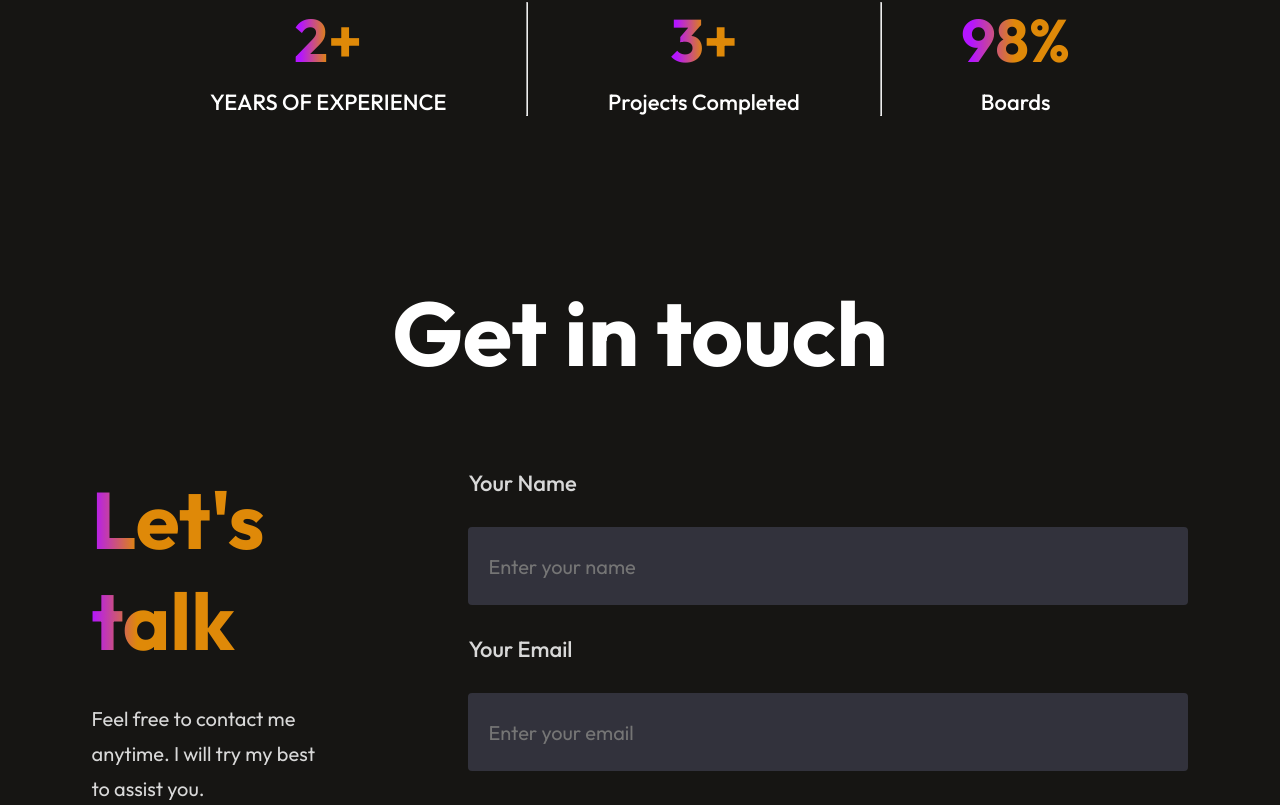
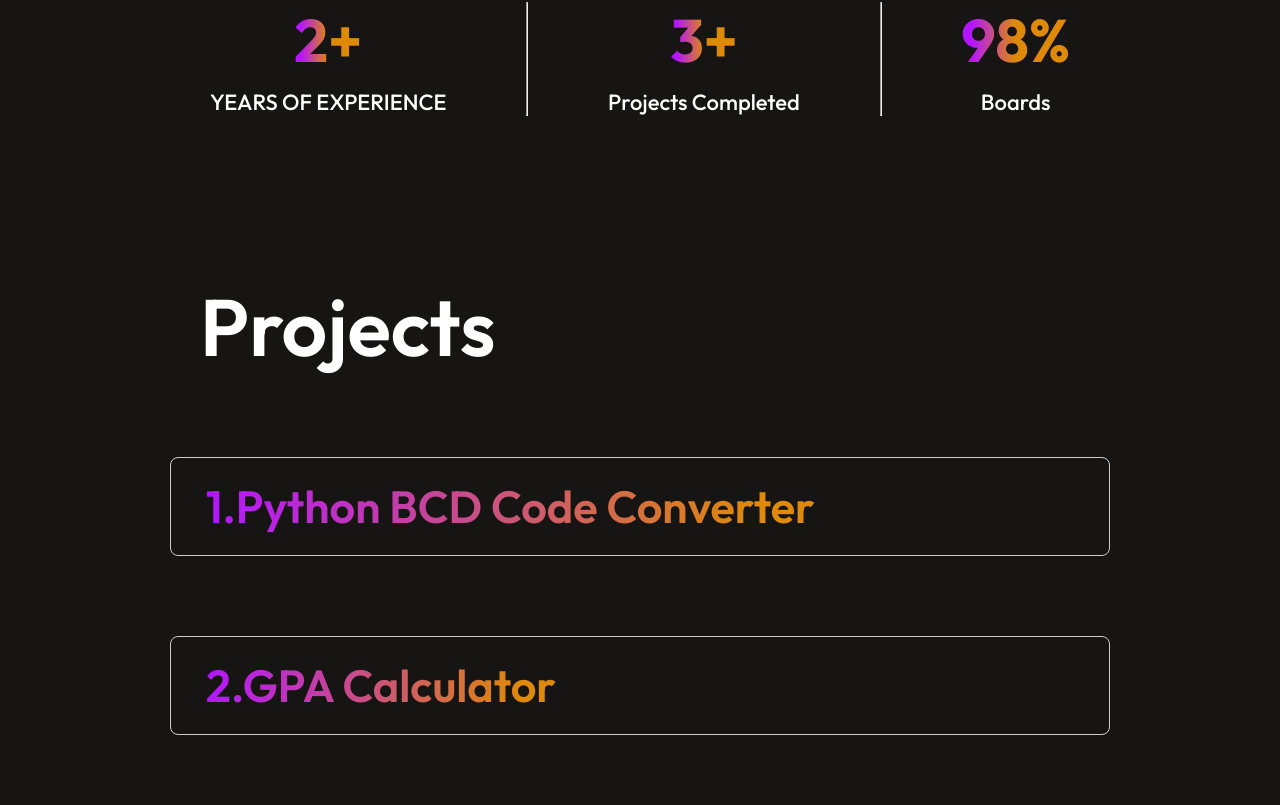
Before and after one commit to ansh-g-01/portfolio-react, a React (Vite) app: page / in a window 1280 px wide. Shown: the part 1969-2774 px from the top of the page. Built offline with nearby package versions, Linux system fonts and the light colour scheme.

Commit message:
addes projects section

```diff
--- a/src/App.jsx
+++ b/src/App.jsx
@@ -3,6 +3,7 @@ import Navbar from './Components/Navbar'
 import Hero from './Components/Hero/Hero'
 import About from './Components/About/About'
 import Contact from './Components/Contact/Contact'
+import Portfolio from './Components/Portfolio/Portfolio'
 
 
 const App = () => {
@@ -11,7 +12,9 @@ const App = () => {
       <Navbar/>
       <Hero/>
       <About/>
+      <Portfolio/>
       <Contact/>
+
 
     </div>
   )
--- a/src/Components/Navbar.jsx
+++ b/src/Components/Navbar.jsx
@@ -22,11 +22,11 @@ const Navbar = () => {
             <p onClick={() => setMenu("about")}>About Me</p>
           </AnchorLink>
         </li>
-        {/* <li>
-          <AnchorLink className='anchor-link'  offset={50} href='#about'>
-            <p onClick={() => setMenu("portfolio")}>Portfolio</p>
+        <li>
+          <AnchorLink className='anchor-link'  offset={50} href='#Projects'>
+            <p onClick={() => setMenu("portfolio")}>Projects</p>
           </AnchorLink>
-        </li> */}
+        </li>
         <li>
           <AnchorLink className='anchor-link'  offset={50} href='#contact'>
             <p onClick={() => setMenu("contact")}>Contact</p>
--- /dev/null
+++ b/src/Components/Portfolio/Portfolio.css
@@ -0,0 +1,38 @@
+.Projects h1 {
+    padding: 0px 30px;
+    font-size: 80px;
+    font-weight: 600;
+}
+
+.Projects {
+    display: flex;
+    flex-direction: column;
+    justify-content: center;
+    gap: 80px;
+    margin: 80px 170px;
+}
+
+
+.names h1
+{
+    text-align: center;
+    width: 70%;
+    font-size: 45px;
+    font-weight: 600;
+    text-align: left;
+    margin-left: -15px;
+}
+
+.names h1 span{
+    background: linear-gradient(270deg, #DF8908 10%, #B415FF  100%);
+    background-clip: text;
+    -webkit-background-clip: text;
+    -webkit-text-fill-color: transparent;
+
+}
+
+fieldset {
+    border: 1px solid #ccc; /* Border style */
+    padding: 20px; /* Padding inside the fieldset */
+    border-radius: 8px; /* Rounded corners */
+}
--- /dev/null
+++ b/src/Components/Portfolio/Portfolio.jsx
@@ -0,0 +1,21 @@
+import React from 'react'
+import './Portfolio.css'
+
+const Portfolio = () => {
+  return (
+    <div className='Projects ' id='Projects'>
+      <h1>Projects</h1>
+
+      <fieldset className='names'>
+        <h1><span>1.Python BCD Code Converter</span></h1>
+        <p></p>
+      </fieldset>
+      <fieldset className='names' id='2'>
+        <h1><span>2.GPA Calculator</span></h1>
+        <p></p>
+      </fieldset>
+    </div>
+  )
+}
+
+export default Portfolio
```
